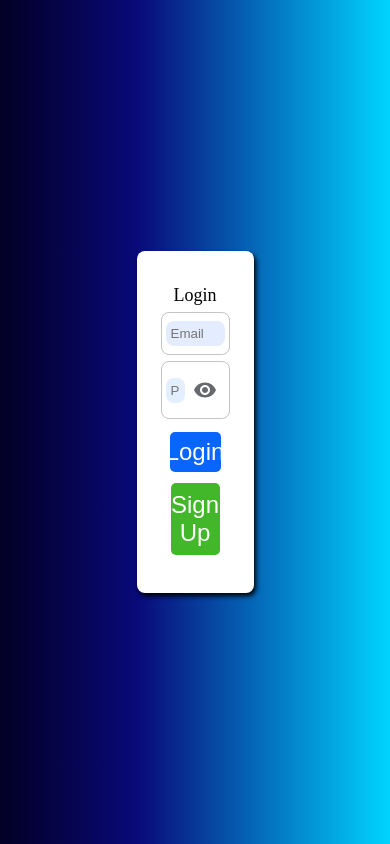
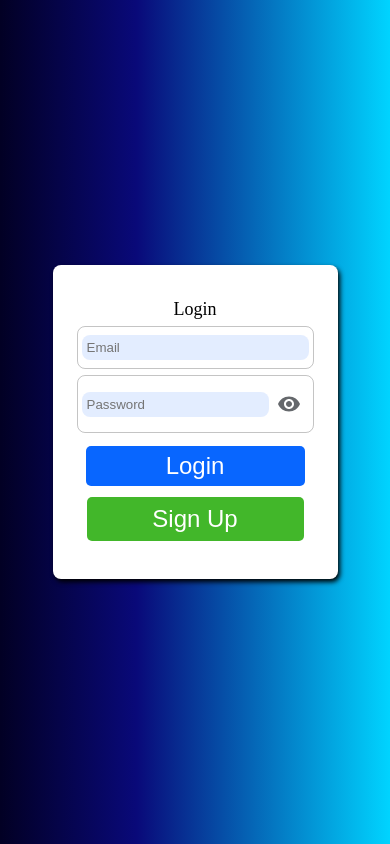
Before and after one commit to MalikMoon699/FacebookClone_React, a React (Vite) app: page / in a window 390 px wide. Built offline with nearby package versions, Linux system fonts and the light colour scheme.

Commit message:
Update style.css

```diff
--- a/src/components/CSS/style.css
+++ b/src/components/CSS/style.css
@@ -939,6 +939,9 @@ h4 {
 }
 
 @media only screen and (max-width: 768px) {
+  .accountPop{
+    width: auto;
+  }
   .comments-section {
     height: 100vh;
   }
```
